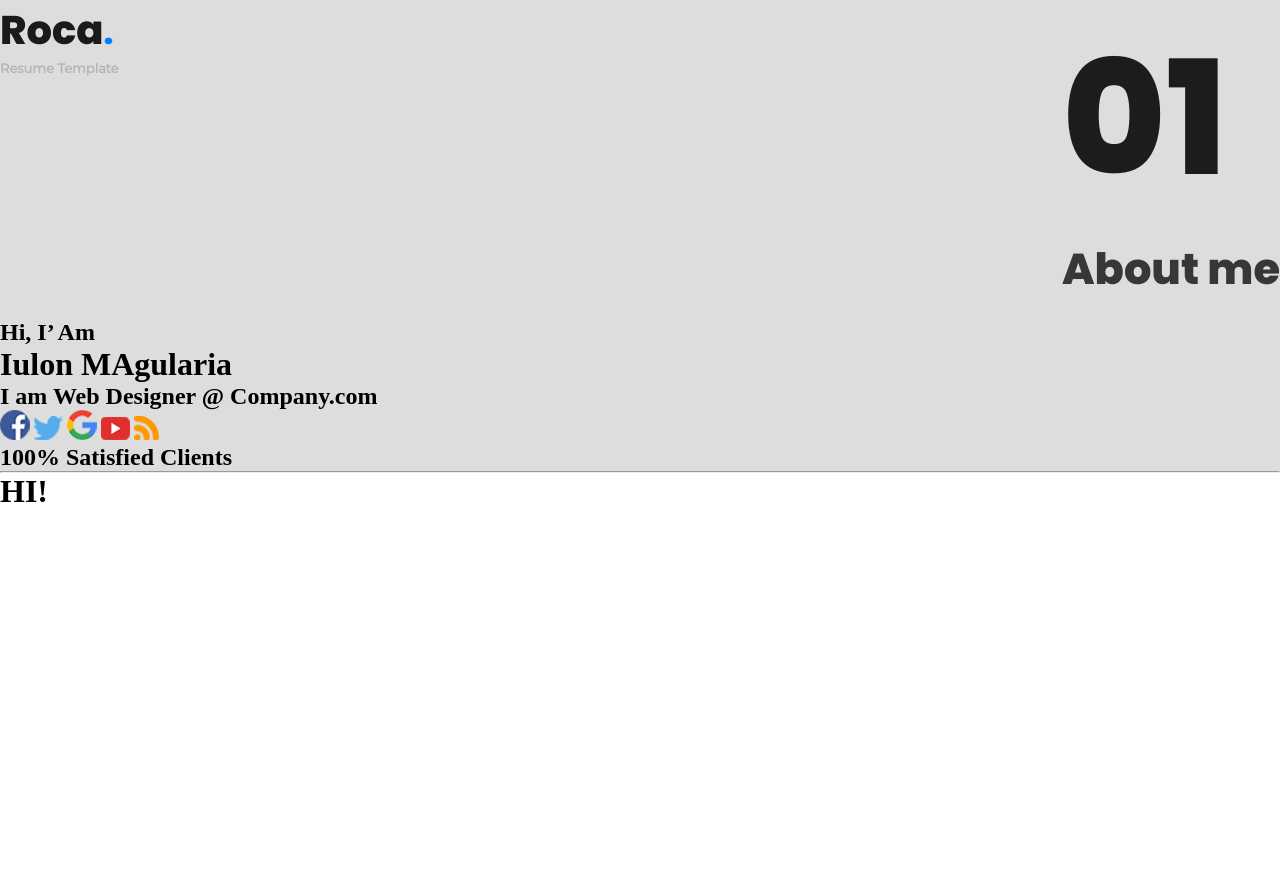
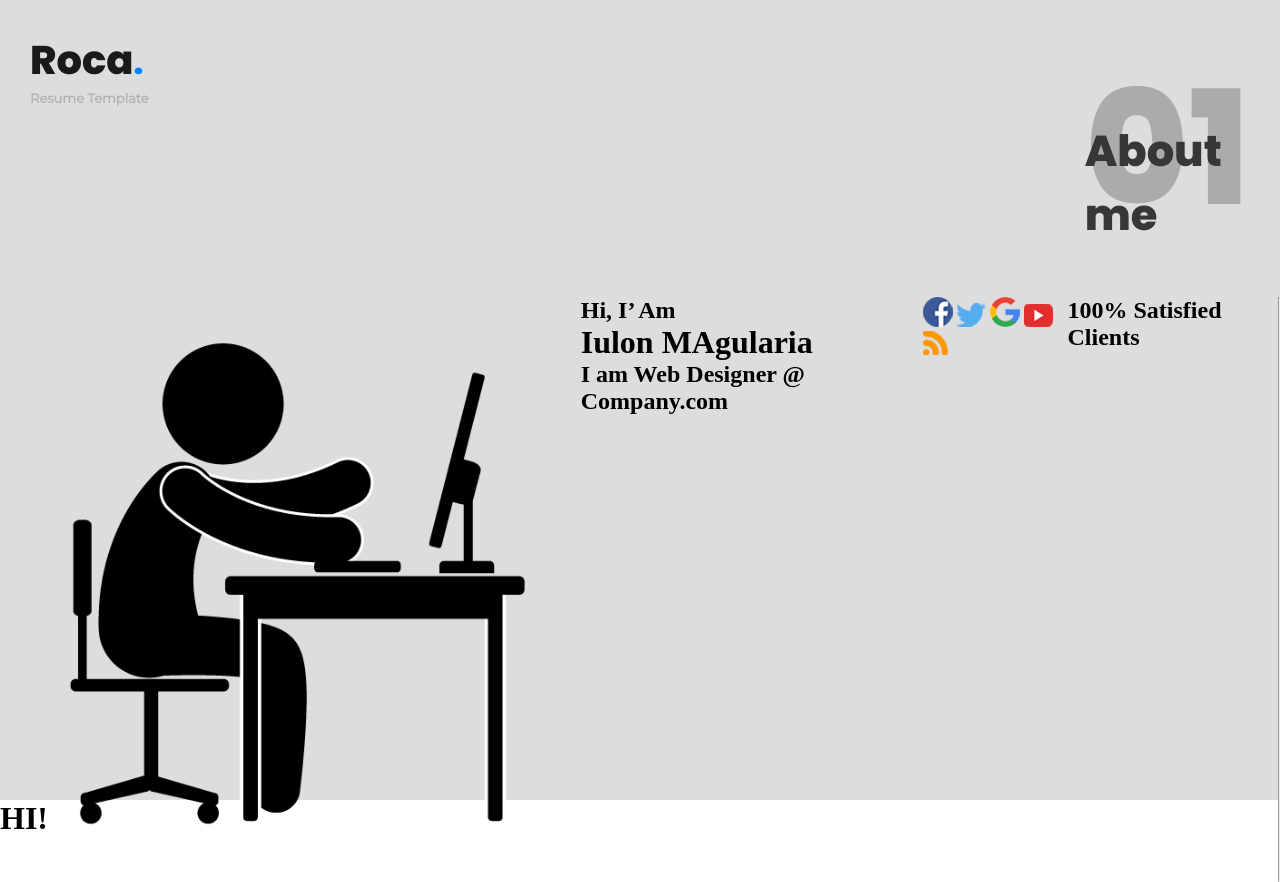
Before and after one commit to iulon357/final-project, a plain HTML site: page index.html in a window 1280 px wide. Before the commit the page ends 800 px from the top, so only its background shows below. Drawn offline with Linux system fonts and the light colour scheme; files whose address does not match are found by name.

Commit message:
update 6

```diff
--- a/css/style.css
+++ b/css/style.css
@@ -16,12 +16,26 @@
 
 .page1 {
     background-color: #DDDDDD;
+    height: 100vh;
 
 }
+
+
 
 header {
     display: flex;
     justify-content: space-between;
+
+}
+
+/* .logo {
+    display: flex;
+    justify-content: space-between;
+    align-items: flex-start;
+} */
+
+.logo {
+    padding: 30px;
 }
 
 .logo-text {
@@ -42,14 +56,33 @@ header {
     color: #B3B3B3;
 }
 
+.header-right-side {
+    position: relative;
+    display: flex;
+    padding: 30px;
+    /* align-items: center; */
+}
+
 .zero-one {
     font-family: Poppins-ExtraBold;
     font-size: 158.3px;
     color: #1C1C1C;
+    opacity: 25%;
+    position: relative;
 }
 
 .about-me {
     font-family: Poppins-ExtraBold;
     font-size: 43.17px;
     color: #373737;
+    position: absolute;
+    top: 40%;
 }
+
+.page1-center {
+    display: flex;
+}
+
+.page1-prof1-pic {
+    width: 100%;
+}
--- a/index.html
+++ b/index.html
@@ -25,7 +25,7 @@
       </header>
       <div class="page1-center">
         <div class="page1-center-left-side">
-          <img src="" alt="" />
+          <img class="page1-prof1-pic" src="/img/prof1.png" alt="profPic" />
         </div>
         <div class="page1-center-right-side">
           <h2>Hi, I’ Am</h2>
```
Also changed, not shown: img/prof1.jpg (added), img/prof1.png (added).
